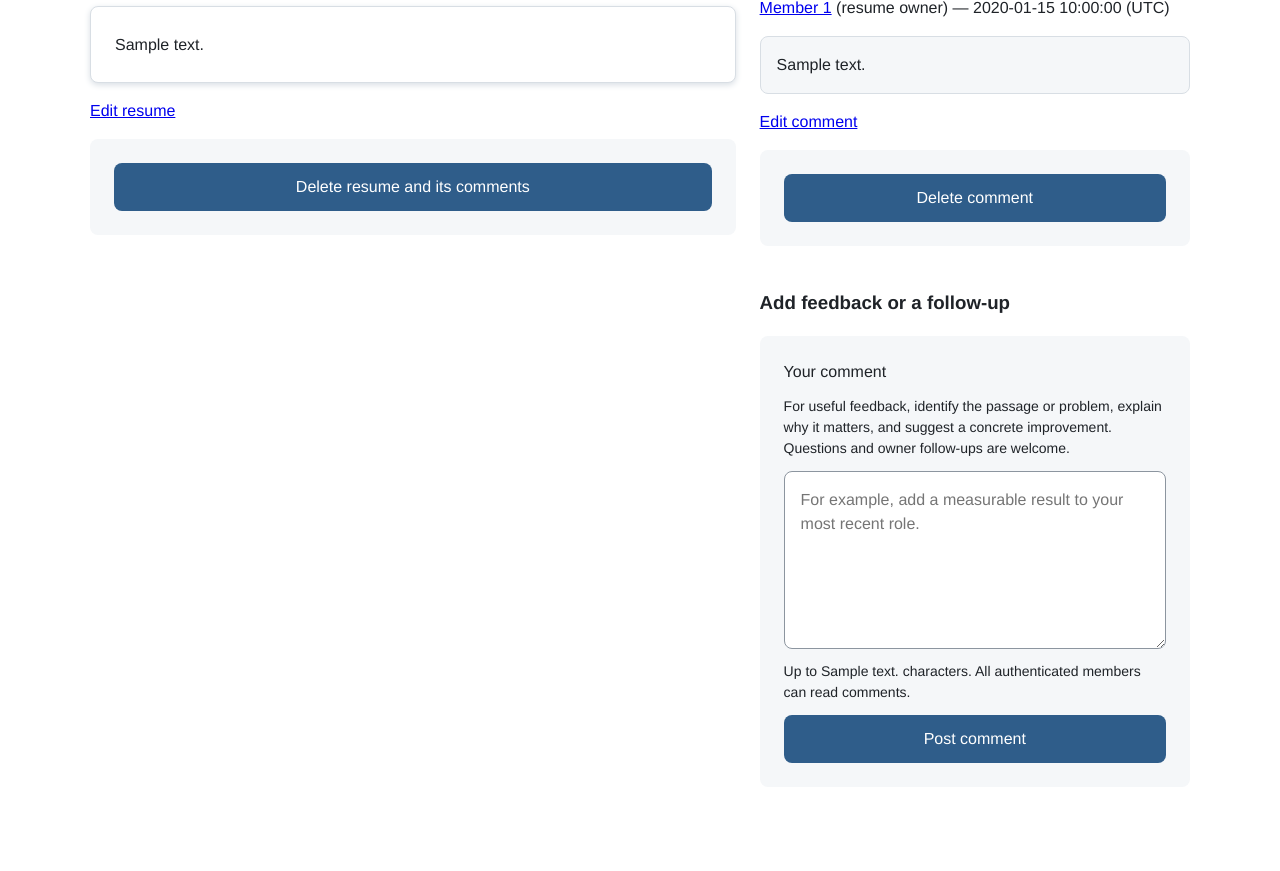
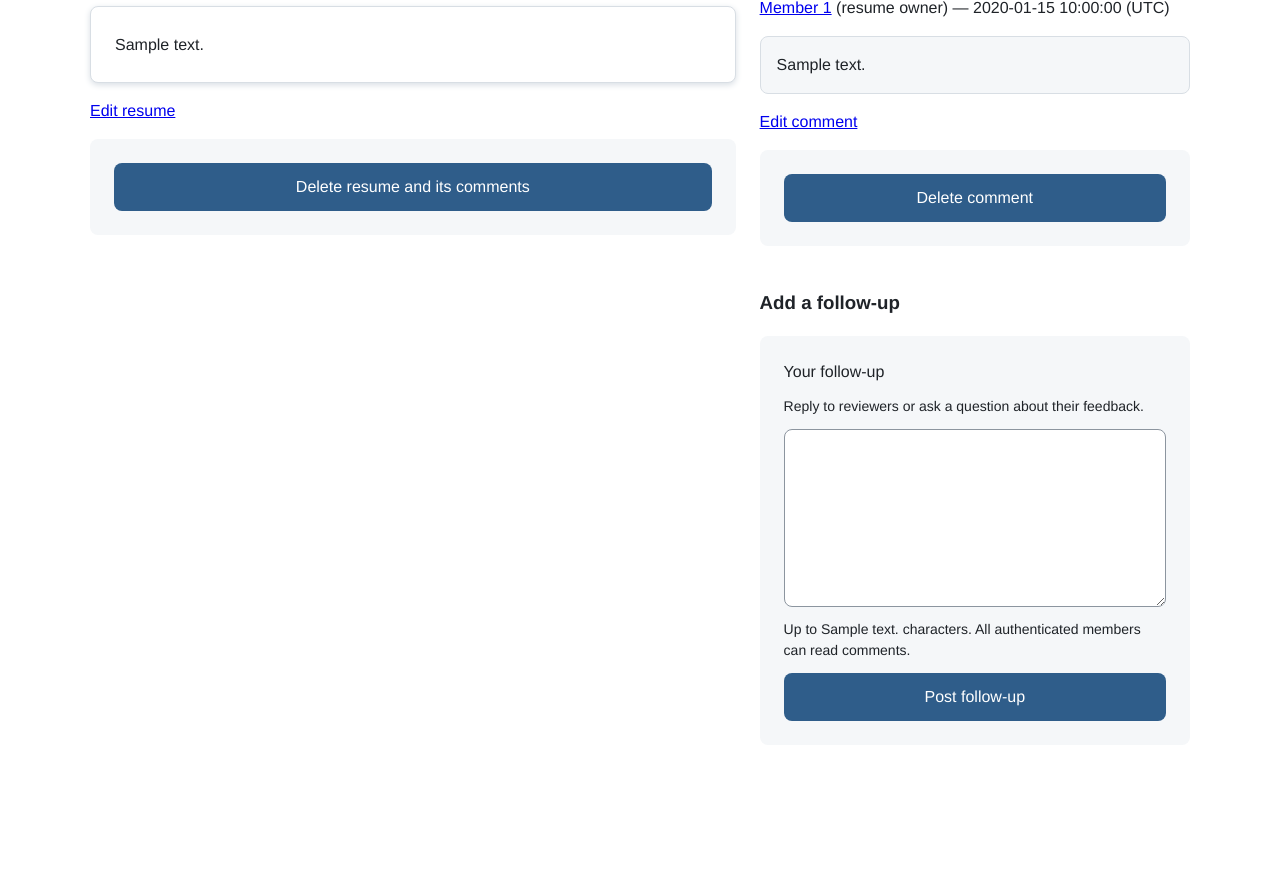
Before and after one commit to Rimcheb/Resume_reviewer, a Flask app: template templates/view_resume.html in a window 1280 px wide. Shown: the part 547-1418 px from the top of the page. After the commit the page ends 1268 px from the top, so only its background shows below. Run offline with Flask 3, Linux system fonts and the light colour scheme; the visitor is signed in with stand-in values (Sample User, id 1); tables that the repository leaves empty hold one stand-in row (values such as "Sample post"); the template is opened without the code that fills it: most values are stand-ins (such as "Sample title", 1, 10 or a date in 2020); some libraries are stand-ins or nearby versions.

Commit message:
Give reviewers a template to fill in
Reviews now have four sections: clarity & grammar, formatting, fit for the target
role, and top 3 changes with reasons. They are saved as labelled text, so the
database is unchanged. Resume owners still write free-text follow-ups.

Closes #82

```diff
--- a/backend/comments.py
+++ b/backend/comments.py
@@ -8,6 +8,15 @@ from backend.permissions import require_owner
 
 bp = Blueprint("comments", __name__)
 COMMENT_LIMIT = 5000
+SECTION_LIMIT = 1200  # four sections plus labels stay under COMMENT_LIMIT
+
+# The review template from the survey: (form name, label, hint).
+SECTIONS = (
+    ("clarity", "Clarity & grammar", "Typos, unclear sentences, wording that could be tighter."),
+    ("formatting", "Formatting", "Layout, length, consistency, how easy it is to skim."),
+    ("role_fit", "Fit for the target role", "What a recruiter in this field would look for and miss."),
+    ("top_changes", "Top 3 changes, and why", "Number them 1 to 3. Say where each change goes and why it matters."),
+)
 
 
 def comment_error(content):
@@ -17,18 +26,37 @@ def comment_error(content):
     return None
 
 
+def review_content(form):
+    """Join the template sections into one comment; return an error message if one is missing.
+
+    Saving the sections as labelled text keeps the database unchanged.
+    """
+    parts = [(label, form.get(key, "").strip()) for key, label, _ in SECTIONS]
+    if not all(text for _, text in parts):
+        return None, "Fill in every section of the review."
+    if any(len(text) > SECTION_LIMIT for _, text in parts):
+        return None, f"Keep each section within {SECTION_LIMIT:,} characters."
+    return "\n\n".join(f"{label}:\n{text}" for label, text in parts), None
+
+
 @bp.post("/resumes/<int:resume_id>/comments")
 @login_required
 def create(resume_id):
-    """Save a comment under the session author, including owner follow-ups."""
+    """Save a review from the template, or a free-text follow-up from the resume owner."""
     resume = database.get_resume_by_id(resume_id)
     if resume is None:
         abort(404)
-    content = request.form.get("comment", "")
-    error = comment_error(content)
+    is_owner = resume["user_id"] == g.user["id"]
+    if is_owner:
+        content = request.form.get("comment", "")
+        error = comment_error(content)
+    else:
+        content, error = review_content(request.form)
     if error is not None:
-        return render_template("comment_form.html", resume=resume, content=content,
-                               error=error, comment_limit=COMMENT_LIMIT, comment=None), 400
+        return render_template("comment_form.html", resume=resume, content=content or "",
+                               error=error, comment_limit=COMMENT_LIMIT, comment=None,
+                               sections=None if is_owner else SECTIONS,
+                               section_limit=SECTION_LIMIT, values=request.form), 400
     comment = database.create_comment(resume_id, g.user["id"], content)
     return redirect(url_for("resumes.detail", resume_id=resume_id,
                             _anchor=f"comment-{comment['id']}"), code=303)
--- a/backend/resumes.py
+++ b/backend/resumes.py
@@ -4,7 +4,7 @@ from flask import Blueprint, abort, flash, g, redirect, render_template, request
 
 from backend import database
 from backend.auth import login_required
-from backend.comments import COMMENT_LIMIT
+from backend.comments import COMMENT_LIMIT, SECTION_LIMIT, SECTIONS
 from backend.permissions import require_owner
 
 bp = Blueprint("resumes", __name__)
@@ -69,7 +69,8 @@ def detail(resume_id):
     comments = database.list_comments(resume_id)
     return render_template("view_resume.html", resume=resume, comments=comments,
                            ratings=database.list_ratings(resume_id),
-                           comment_limit=COMMENT_LIMIT)
+                           comment_limit=COMMENT_LIMIT, sections=SECTIONS,
+                           section_limit=SECTION_LIMIT)
 
 
 @bp.route("/resumes/<int:resume_id>/edit", methods=["GET", "POST"])
--- a/templates/comment_form.html
+++ b/templates/comment_form.html
@@ -8,9 +8,13 @@
 {% if error %}<p role="alert">{{ error }}</p>{% endif %}
 <form method="post" action="{{ url_for('comments.edit', comment_id=comment.id) if comment else url_for('comments.create', resume_id=resume.id) }}">
     <input type="hidden" name="csrf_token" value="{{ csrf_token() }}">
+    {% if sections %}
+    {% include "review_sections.html" %}
+    {% else %}
     <label for="comment">Your comment</label>
     <textarea id="comment" name="comment" rows="5" maxlength="{{ comment_limit }}" required>{{ content }}</textarea>
     <p class="note">Up to {{ comment_limit }} characters. All authenticated members can read comments.</p>
+    {% endif %}
     <button type="submit">{{ "Save changes" if comment else "Post comment" }}</button>
 </form>
 {% endblock %}
--- a/templates/view_resume.html
+++ b/templates/view_resume.html
@@ -70,18 +70,26 @@
     </section>
 
     <section class="comment-form-section" aria-labelledby="write-comment-heading">
-        <h3 id="write-comment-heading">Add feedback or a follow-up</h3>
+        {% if g.user.id == resume.user_id %}
+        <h3 id="write-comment-heading">Add a follow-up</h3>
         <form method="post" action="{{ url_for('comments.create', resume_id=resume.id) }}">
             <input type="hidden" name="csrf_token" value="{{ csrf_token() }}">
-            <label for="comment">Your comment</label>
-            <p id="comment-instructions" class="note">For useful feedback, identify the passage or problem,
-                explain why it matters, and suggest a concrete improvement. Questions and owner follow-ups are welcome.</p>
+            <label for="comment">Your follow-up</label>
+            <p id="comment-instructions" class="note">Reply to reviewers or ask a question about their feedback.</p>
             <textarea id="comment" name="comment" rows="6" maxlength="{{ comment_limit }}" required
-                aria-describedby="comment-instructions comment-limit"
-                placeholder="For example, add a measurable result to your most recent role."></textarea>
+                aria-describedby="comment-instructions comment-limit"></textarea>
             <p id="comment-limit" class="note">Up to {{ comment_limit }} characters. All authenticated members can read comments.</p>
-            <button type="submit">Post comment</button>
+            <button type="submit">Post follow-up</button>
         </form>
+        {% else %}
+        <h3 id="write-comment-heading">Write a review</h3>
+        <form method="post" action="{{ url_for('comments.create', resume_id=resume.id) }}">
+            <input type="hidden" name="csrf_token" value="{{ csrf_token() }}">
+            {% include "review_sections.html" %}
+            <p class="note">All authenticated members can read reviews.</p>
+            <button type="submit">Post review</button>
+        </form>
+        {% endif %}
     </section>
 </div>
 {% endblock %}
```
Also changed, not shown: templates/review_sections.html (added, +7 -0 lines).
